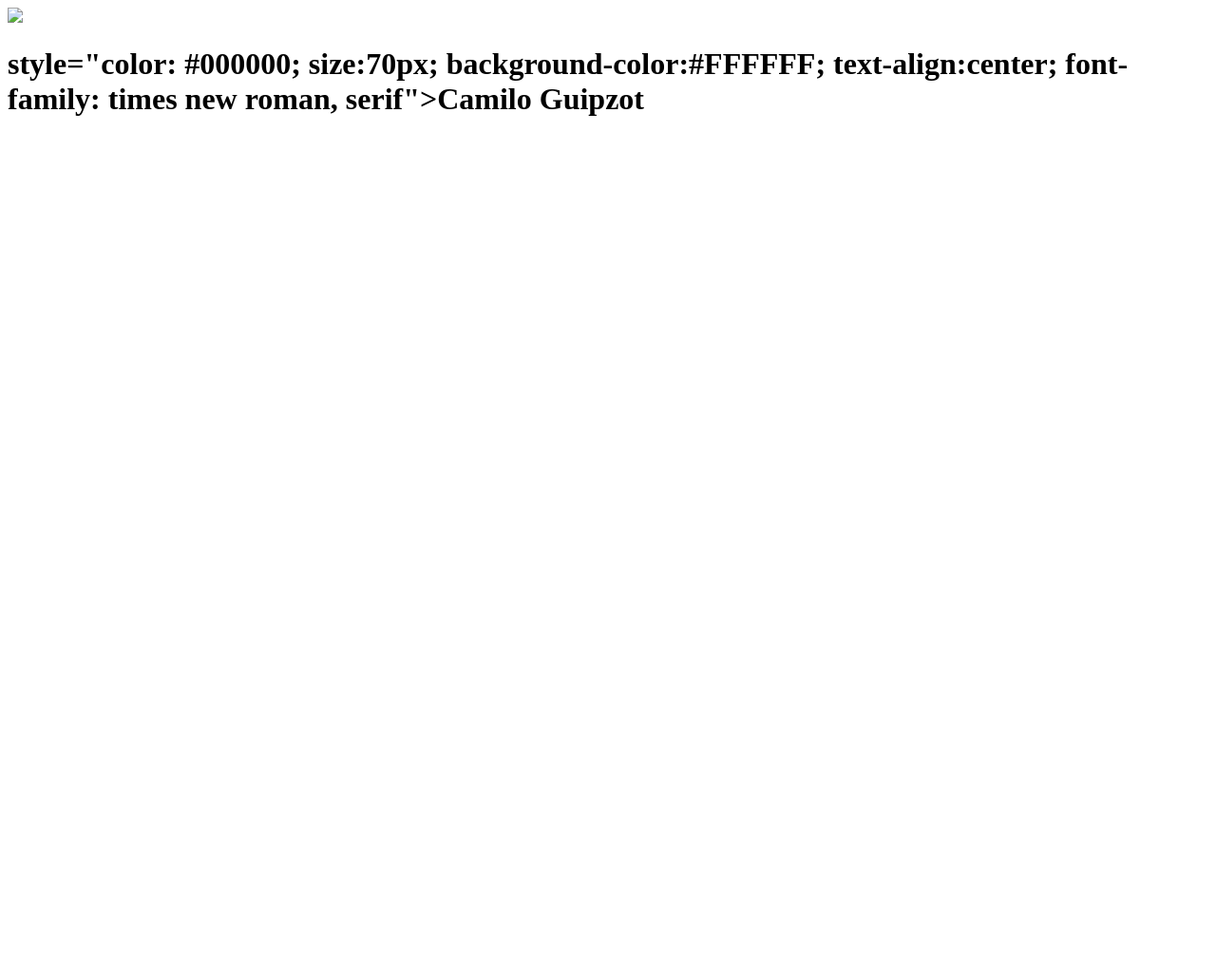
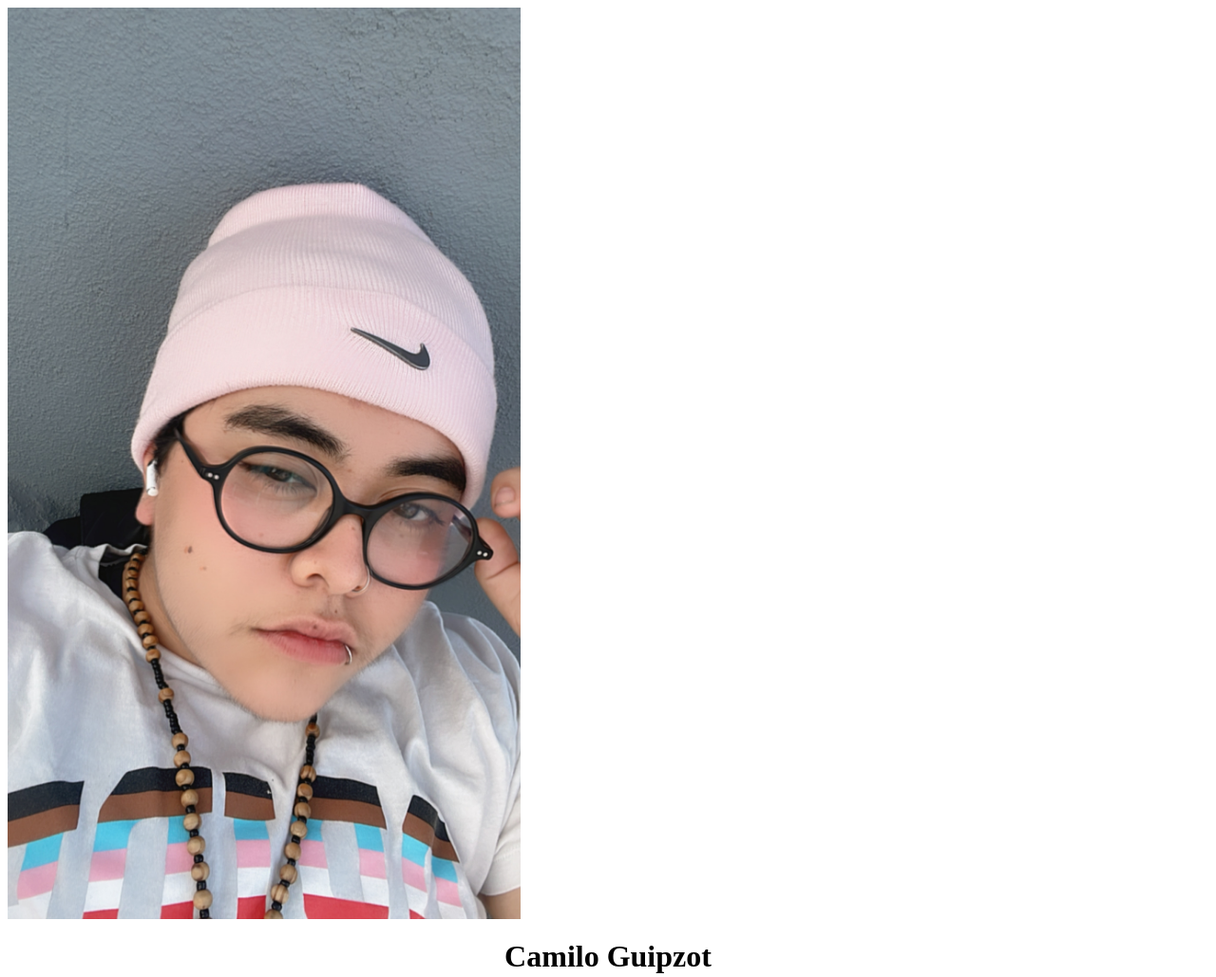
Before and after one commit to camiloguipzot/camilo, a plain HTML site: page web.html in a window 1280 px wide. Shown: the whole page at 95% size. Before the commit the page ends 800 px from the top, so only its background shows below. Drawn offline with Linux system fonts and the light colour scheme.

Commit message:
image size change

```diff
--- a/web.html
+++ b/web.html
@@ -4,8 +4,11 @@
 	<title>Camilo Guipzot</title>
 
 	<header>
-		<img src="camilo.JPG">
-		<h1><b> style="color: #000000; size:70px; background-color:#FFFFFF; text-align:center; font-family: times new roman, serif">Camilo Guipzot</b></h1>
+		<img src="img/camilo.JPG"
+		width="540px"
+		height="960px"
+		align="center" />
+		<h1 style = "color: #000000; size:70px; background-color:#FFFFFF; text-align:center; font-family: times new roman, serif"> Camilo Guipzot</h1>
 	</header>
 
 </head>
```
